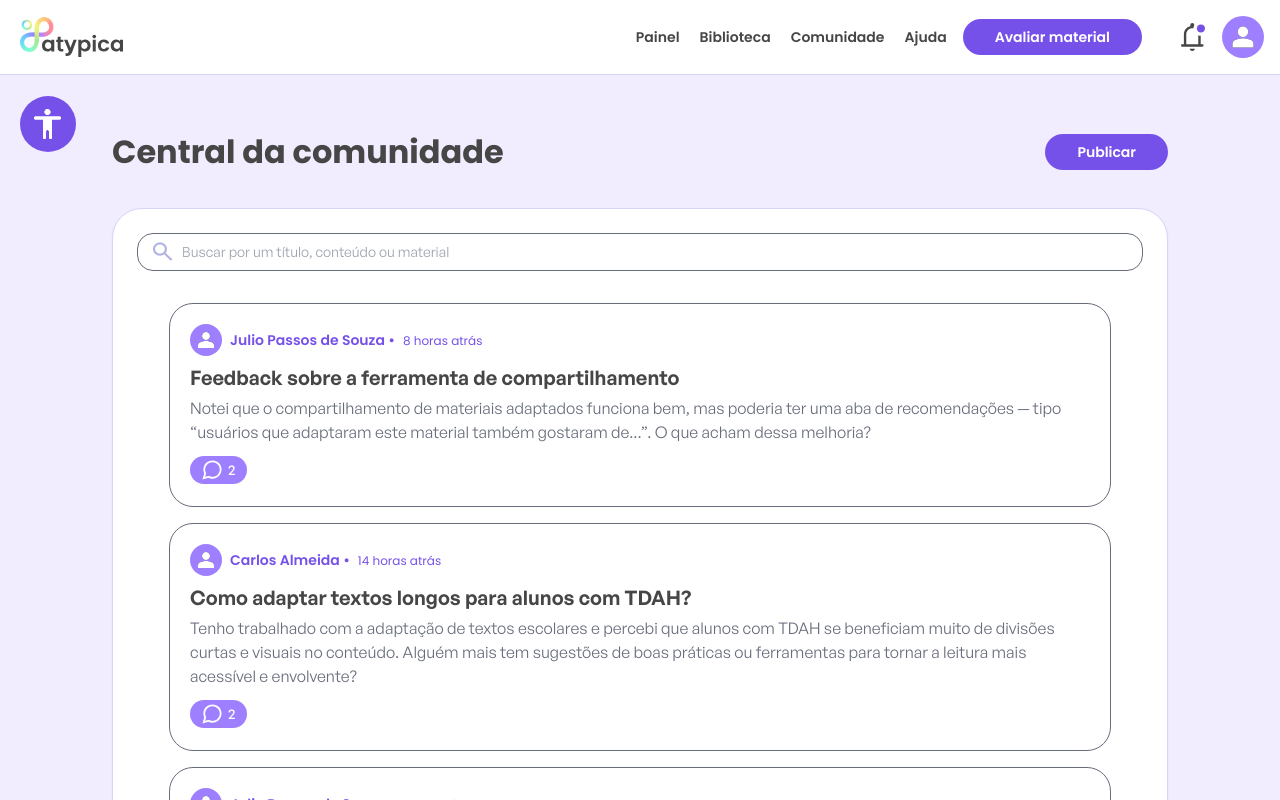
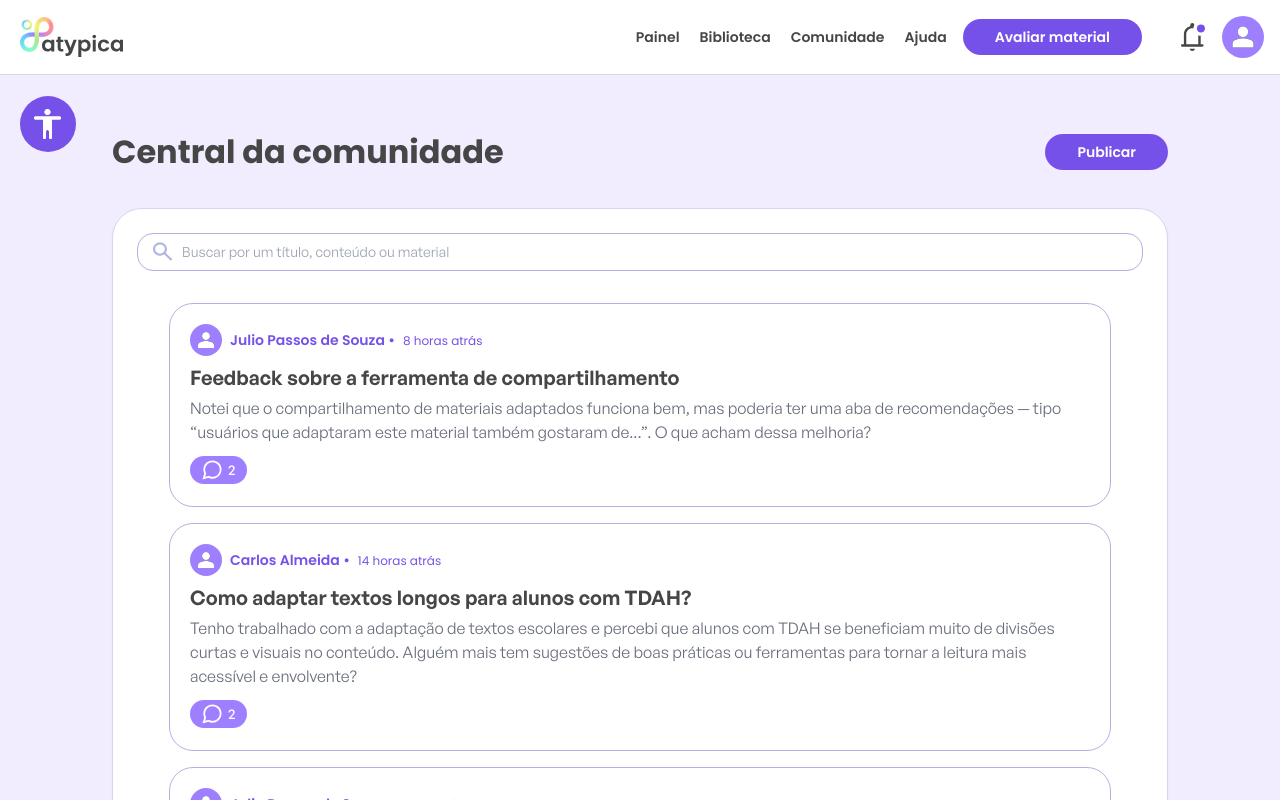
Before and after one commit to guilhermeavarella/atypica-frontend, a React (Vite) app: page /forum in a window 1280 px wide. Shown: the top 800 px of the page. Built offline with nearby package versions, Linux system fonts and the light colour scheme; no server answers.

Commit message:
fix: minor fixes and style adjustments

```diff
--- a/src/pages/Forum.jsx
+++ b/src/pages/Forum.jsx
@@ -188,7 +188,7 @@ export default function Forum() {
             className="absolute left-4 top-1/2 -translate-y-1/2 w-5 h-5 text-content-light"
           />
           <input
-            className="w-full pl-11 pr-4 py-2 border border-content-secondary rounded-2xl text-sm bg-background-fixed-white focus:outline-none"
+            className="w-full pl-11 pr-4 py-2 border border-content-tertiary rounded-2xl text-sm bg-background-fixed-white focus:outline-none"
             placeholder="Buscar por um título, conteúdo ou material"
             value={query}
             onChange={(e) => setQuery(e.target.value)}
@@ -203,7 +203,7 @@ export default function Forum() {
             {filteredSorted.map((t) => (
               <li
                 key={t.id}
-                className="border border-content-secondary rounded-3xl p-5 hover:bg-background-purple-light transition"
+                className="border border-content-tertiary rounded-3xl p-5 hover:bg-background-purple-light transition"
               >
                 <button
                   className="text-left w-full"
```
